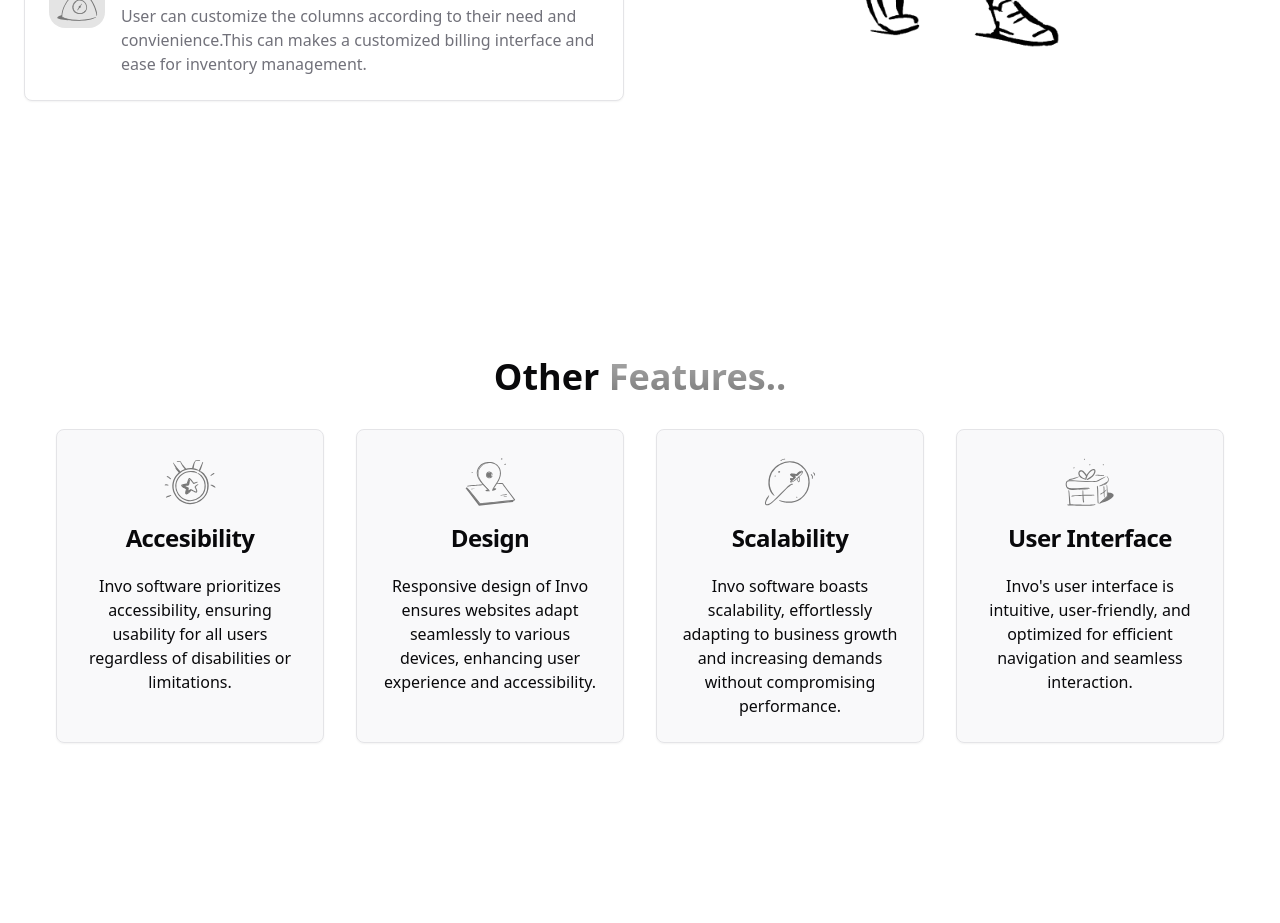
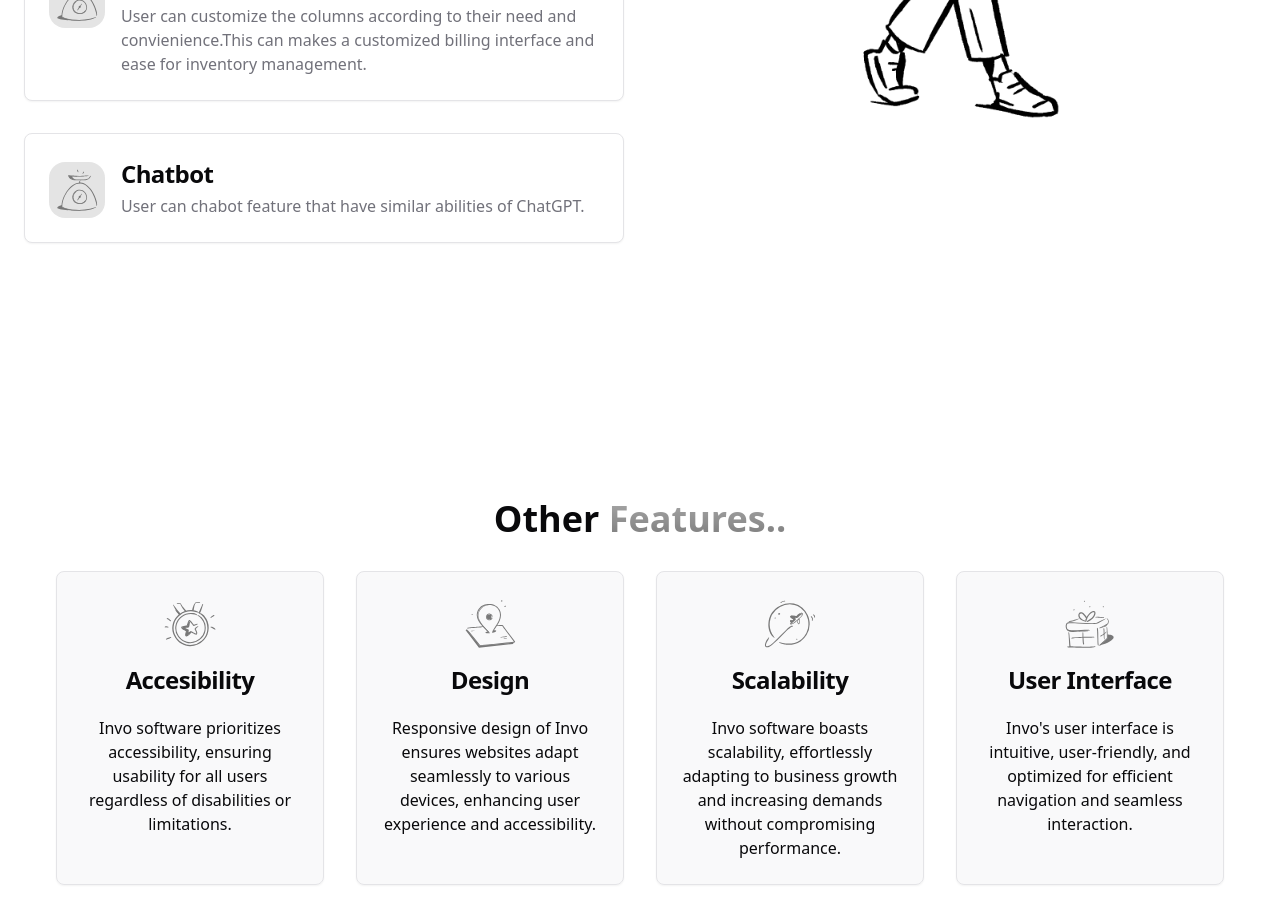
Before and after one commit to krish4693/invo-website, a Next.js app: page / in a window 1280 px wide. Shown: the part 1920-2843 px from the top of the page. Built offline with nearby package versions, Linux system fonts and the light colour scheme.

Commit message:
Feature - Chat bot (Content added and need to place correct icon), chat.svg icon added in component folder(But not used anywhere)

```diff
--- a/src/components/Features.tsx
+++ b/src/components/Features.tsx
@@ -25,6 +25,13 @@ const serviceList: ServiceProps[] = [
     title: "Customizable columns",
     description:
       "User can customize the columns according to their need and convienience.This can makes a customized billing interface and ease for inventory management.",
+    icon: <MagnifierIcon />,
+  },
+
+  {
+    title: "Chatbot",
+    description:
+      "User can chabot feature that have similar abilities of ChatGPT.",
     icon: <MagnifierIcon />,
   },
 ];
```
Also changed, not shown: public/chat.svg (added), src/components/Icons.tsx (line endings or trailing spaces).
